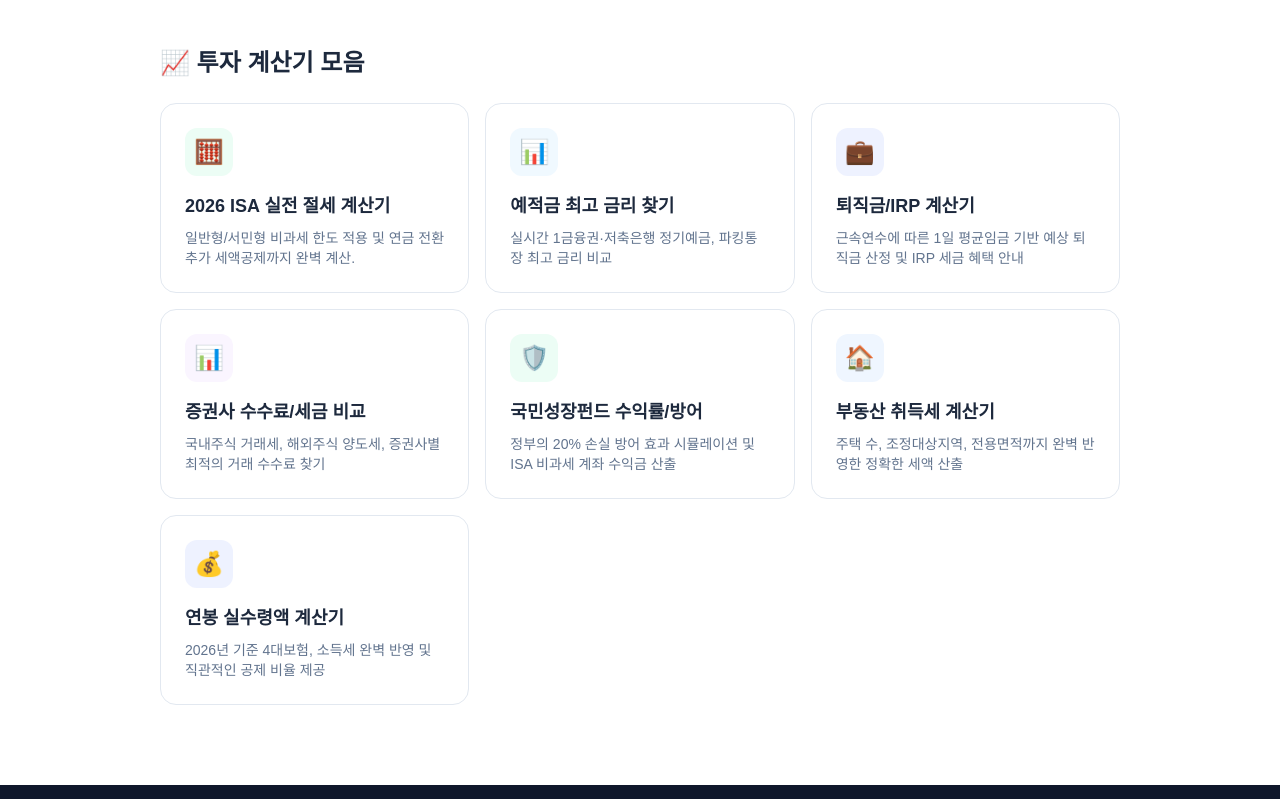
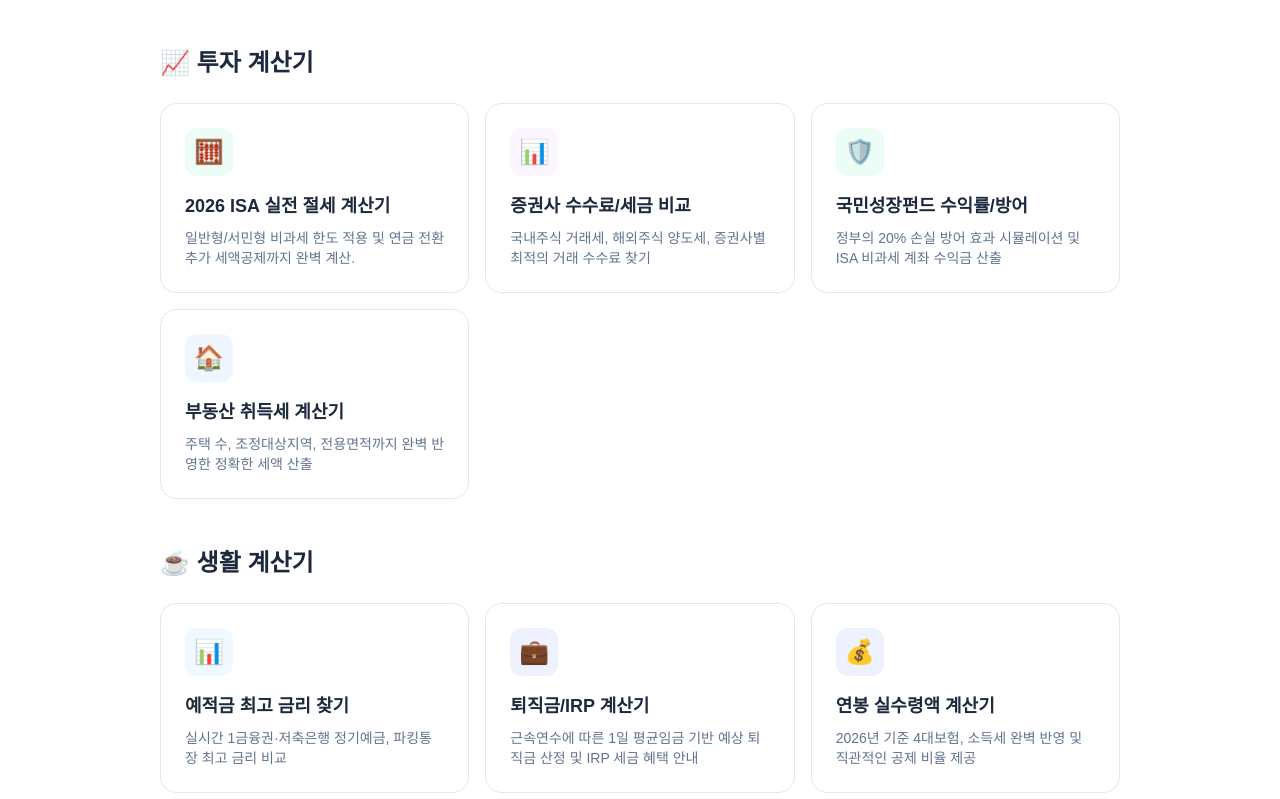
Before and after one commit to duke3736-collab/fin-insight, a Next.js app: page / in a window 1280 px wide. Shown: the part 481-1280 px from the top of the page. Built offline with nearby package versions, Linux system fonts and the light colour scheme.

Commit message:
fix: Update Kakao script loading and separate home page categories

```diff
--- a/src/app/layout.tsx
+++ b/src/app/layout.tsx
@@ -53,9 +53,9 @@
               <span className="text-xl font-extrabold text-slate-800 tracking-tight">FinInsight</span>
             </Link>
             <nav className="hidden sm:flex gap-6">
-              <Link href="/calculators/isa" className="text-sm font-bold text-slate-600 hover:text-emerald-600 transition-colors">투자 계산기</Link>
-              <a href="#" className="text-sm font-bold text-slate-600 hover:text-emerald-600 transition-colors">생활 계산기</a>
-              <a href="#" className="text-sm font-bold text-slate-600 hover:text-emerald-600 transition-colors">매매일지</a>
+              <Link href="/#investment" className="text-sm font-bold text-slate-600 hover:text-emerald-600 transition-colors">투자 계산기</Link>
+              <Link href="/#life" className="text-sm font-bold text-slate-600 hover:text-emerald-600 transition-colors">생활 계산기</Link>
+              <Link href="/" className="text-sm font-bold text-slate-600 hover:text-emerald-600 transition-colors">매매일지</Link>
             </nav>
             <button className="sm:hidden p-2 text-slate-600">
               <svg xmlns="http://www.w3.org/2000/svg" width="24" height="24" fill="none" stroke="currentColor" strokeWidth="2" strokeLinecap="round" strokeLinejoin="round"><path d="M4 12h16"/><path d="M4 6h16"/><path d="M4 18h16"/></svg>
--- a/src/app/page.tsx
+++ b/src/app/page.tsx
@@ -25,10 +25,10 @@
         <div className="absolute right-20 -top-20 w-48 h-48 bg-blue-400/20 rounded-full blur-3xl"></div>
       </section>
 
-      {/* Calculators Grid */}
-      <section>
+      {/* Investment Calculators Grid */}
+      <section id="investment">
         <h2 className="text-2xl font-extrabold text-slate-800 mb-6 flex items-center gap-2">
-          <span>📈 투자 계산기 모음</span>
+          <span>📈 투자 계산기</span>
         </h2>
         <div className="grid grid-cols-1 md:grid-cols-2 lg:grid-cols-3 gap-4">
 
@@ -39,26 +39,6 @@
             <h3 className="text-lg font-bold text-slate-800 mb-2 group-hover:text-emerald-600 transition-colors">2026 ISA 실전 절세 계산기</h3>
             <p className="text-sm text-slate-500">
               일반형/서민형 비과세 한도 적용 및 연금 전환 추가 세액공제까지 완벽 계산.
-            </p>
-          </Link>
-
-          <Link href="/calculators/deposit" className="group flex flex-col p-6 bg-white rounded-2xl border border-slate-200 hover:border-sky-500 hover:shadow-xl hover:-translate-y-1 transition-all">
-            <div className="w-12 h-12 bg-sky-50 rounded-xl flex items-center justify-center text-2xl mb-4 group-hover:scale-110 transition-transform">
-              📊
-            </div>
-            <h3 className="text-lg font-bold text-slate-800 mb-2 group-hover:text-sky-600 transition-colors">예적금 최고 금리 찾기</h3>
-            <p className="text-sm text-slate-500">
-              실시간 1금융권·저축은행 정기예금, 파킹통장 최고 금리 비교
-            </p>
-          </Link>
-
-          <Link href="/calculators/severance" className="group flex flex-col p-6 bg-white rounded-2xl border border-slate-200 hover:border-indigo-500 hover:shadow-xl hover:-translate-y-1 transition-all">
-            <div className="w-12 h-12 bg-indigo-50 rounded-xl flex items-center justify-center text-2xl mb-4 group-hover:scale-110 transition-transform">
-              💼
-            </div>
-            <h3 className="text-lg font-bold text-slate-800 mb-2 group-hover:text-indigo-600 transition-colors">퇴직금/IRP 계산기</h3>
-            <p className="text-sm text-slate-500">
-              근속연수에 따른 1일 평균임금 기반 예상 퇴직금 산정 및 IRP 세금 혜택 안내
             </p>
           </Link>
 
@@ -92,6 +72,36 @@
             </p>
           </Link>
 
+        </div>
+      </section>
+
+      {/* Life Calculators Grid */}
+      <section id="life">
+        <h2 className="text-2xl font-extrabold text-slate-800 mb-6 flex items-center gap-2">
+          <span>☕ 생활 계산기</span>
+        </h2>
+        <div className="grid grid-cols-1 md:grid-cols-2 lg:grid-cols-3 gap-4">
+
+          <Link href="/calculators/deposit" className="group flex flex-col p-6 bg-white rounded-2xl border border-slate-200 hover:border-sky-500 hover:shadow-xl hover:-translate-y-1 transition-all">
+            <div className="w-12 h-12 bg-sky-50 rounded-xl flex items-center justify-center text-2xl mb-4 group-hover:scale-110 transition-transform">
+              📊
+            </div>
+            <h3 className="text-lg font-bold text-slate-800 mb-2 group-hover:text-sky-600 transition-colors">예적금 최고 금리 찾기</h3>
+            <p className="text-sm text-slate-500">
+              실시간 1금융권·저축은행 정기예금, 파킹통장 최고 금리 비교
+            </p>
+          </Link>
+
+          <Link href="/calculators/severance" className="group flex flex-col p-6 bg-white rounded-2xl border border-slate-200 hover:border-indigo-500 hover:shadow-xl hover:-translate-y-1 transition-all">
+            <div className="w-12 h-12 bg-indigo-50 rounded-xl flex items-center justify-center text-2xl mb-4 group-hover:scale-110 transition-transform">
+              💼
+            </div>
+            <h3 className="text-lg font-bold text-slate-800 mb-2 group-hover:text-indigo-600 transition-colors">퇴직금/IRP 계산기</h3>
+            <p className="text-sm text-slate-500">
+              근속연수에 따른 1일 평균임금 기반 예상 퇴직금 산정 및 IRP 세금 혜택 안내
+            </p>
+          </Link>
+
           <Link href="/calculators/salary" className="group flex flex-col p-6 bg-white rounded-2xl border border-slate-200 hover:border-indigo-500 hover:shadow-xl hover:-translate-y-1 transition-all">
             <div className="w-12 h-12 bg-indigo-50 rounded-xl flex items-center justify-center text-2xl mb-4 group-hover:scale-110 transition-transform">
               💰
--- a/src/components/KakaoShareButton.tsx
+++ b/src/components/KakaoShareButton.tsx
@@ -60,9 +60,7 @@
     <>
       <Script
         src="https://t1.kakaocdn.net/kakao_js_sdk/2.7.2/kakao.min.js"
-        integrity="sha384-TiCmbV5Aunb040125032n8lD3Gg92aLqHl+3UqD4IeR8gZl0D8N1b8Y7VwW1c2qS"
-        crossOrigin="anonymous"
-        strategy="afterInteractive"
+        strategy="lazyOnload"
         onLoad={() => {
           if (window.Kakao && !window.Kakao.isInitialized() && kakaoAppKey) {
             window.Kakao.init(kakaoAppKey);
```
